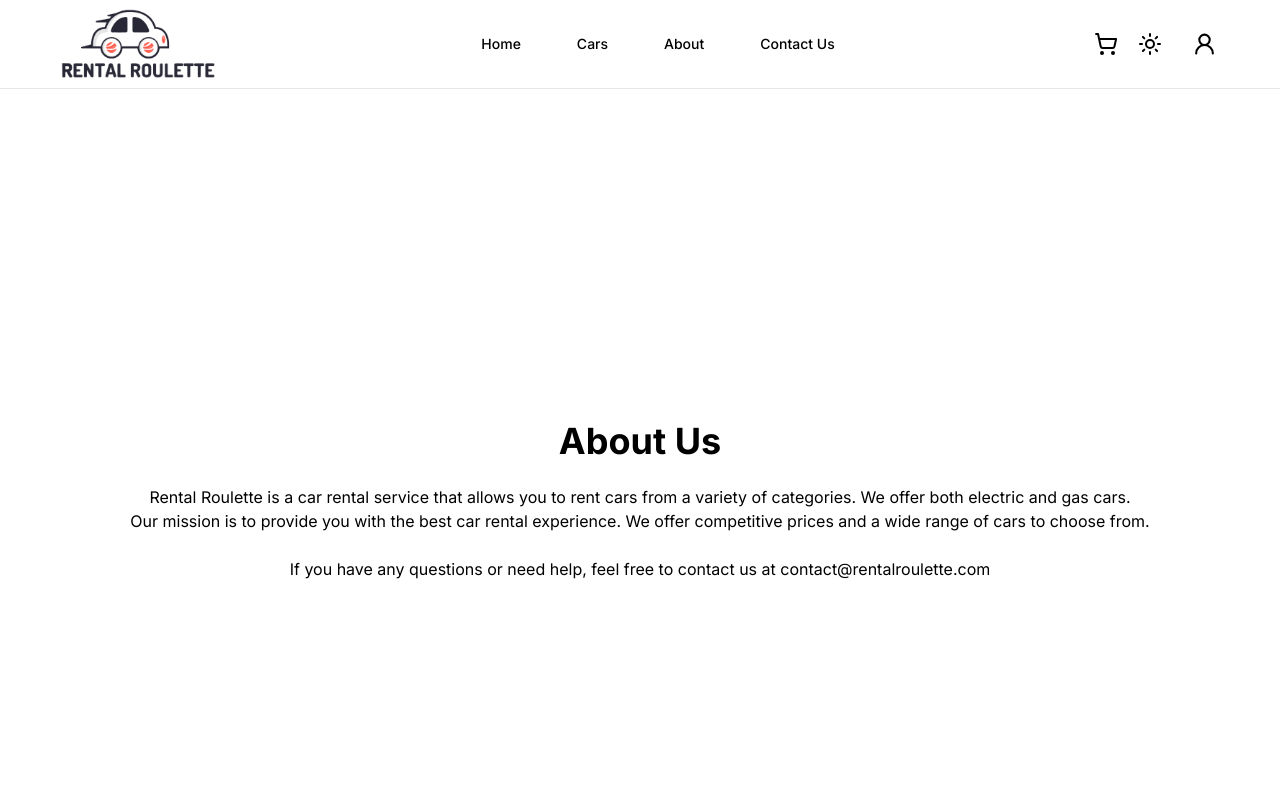
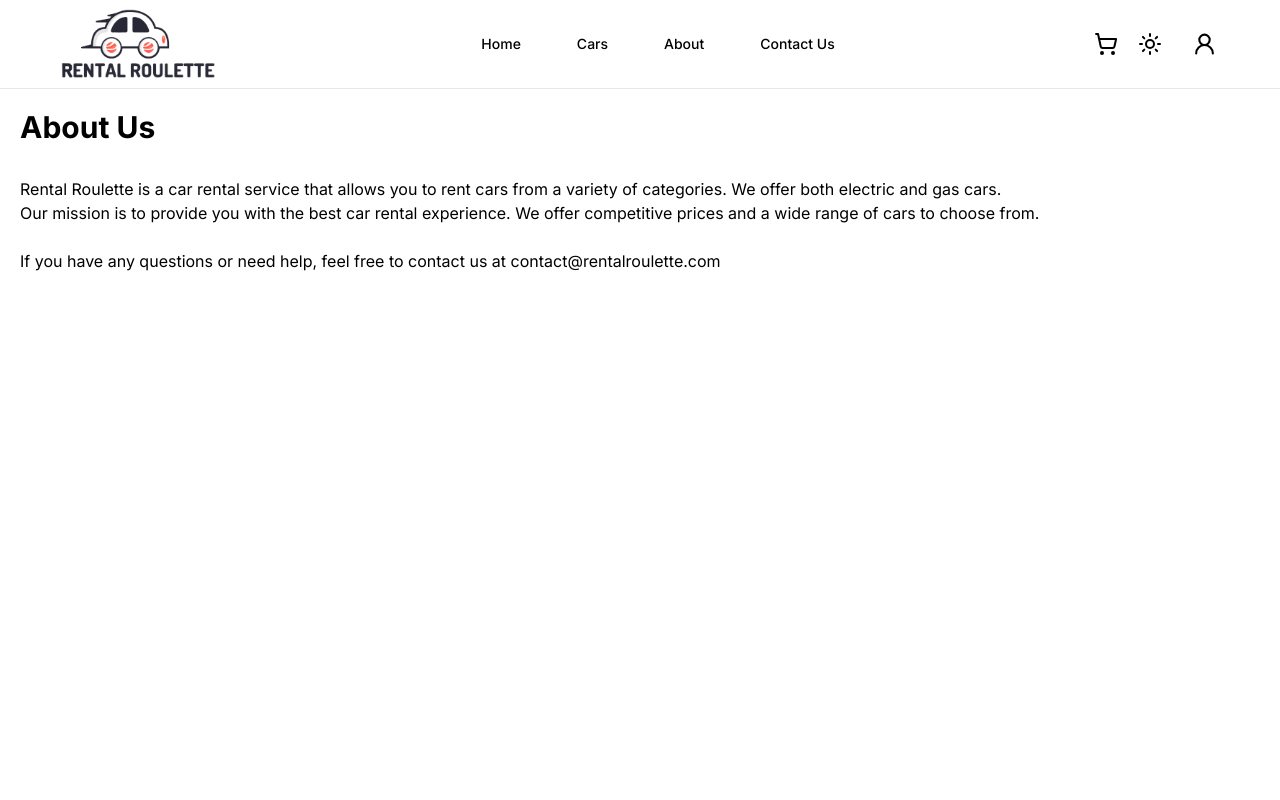
Before and after one commit to viljarh/idata-group10, a Next.js app in the folder frontend/: page /about in a window 1280 px wide. Shown: the top 800 px of the page. Built offline with nearby package versions, Linux system fonts and the light colour scheme.

Commit message:
small changes

```diff
--- a/frontend/app/about/page.tsx
+++ b/frontend/app/about/page.tsx
@@ -2,9 +2,11 @@ import Container from "@/components/ui/Container";
 
 const aboutPage = () => {
   return (
+    <div className="flex flex-col min-h-screen m-5">
+      <div className="flex flex-col h-full w-full justify-center items-center">
         <Container>
-      <div className="w-full h-full flex flex-col justify-center items-center min-h-screen">
-        <h1 className="font-bold text-4xl py-6">About Us</h1>
+          <div className="w-full">
+            <h1 className="font-bold text-3xl mb-8">About Us</h1>
             <p>
               Rental Roulette is a car rental service that allows you to rent cars
               from a variety of categories. We offer both electric and gas cars.
@@ -19,6 +21,8 @@ const aboutPage = () => {
             </p>
           </div>
         </Container>
+      </div>
+    </div>
   );
 };
 
--- a/frontend/app/contact-us/page.tsx
+++ b/frontend/app/contact-us/page.tsx
@@ -10,10 +10,16 @@ const ContactUsPage = () => {
         <title>Contact Us</title>
         <link rel="icon" href="/logo/logo.ico" sizes="any" />
       </Head>
-      <div className="w-full h-full flex flex-col justify-center items-center">
-        <h1 className="font-bold text-3xl mb-8 p-5">Contact Us</h1>
+      <div className="flex flex-col min-h-screen m-5">
+        <div className="flex flex-col h-full w-full justify-center items-center">
+          <Container>
+            <div className="w-full">
+              <h1 className="font-bold text-3xl mb-8">Contact Us</h1>
               <div className="flex flex-col gap-4">
-          <p>If you have any questions or inquiries, please feel free to reach out to us:</p>
+                <p>
+                  If you have any questions or inquiries, please feel free to
+                  reach out to us:
+                </p>
                 <ul>
                   <li>Email: contact@rentalroulette.com</li>
                   <li>Phone: +47 8008135</li>
@@ -22,6 +28,9 @@ const ContactUsPage = () => {
               </div>
             </div>
           </Container>
+        </div>
+      </div>
+    </Container>
   );
 };
 
--- a/frontend/app/dashboard/cart/page.tsx
+++ b/frontend/app/dashboard/cart/page.tsx
@@ -29,7 +29,7 @@ const ShoppingCart = () => {
         <h1 className="font-bold text-4xl">Shopping Cart</h1>
       </div>
 
-      <div className="py-6 px-7">
+      <div className="py-6 px-7 min-h-screen">
         {cartItems.length > 0 ? (
           <div>
             <ul>
--- a/frontend/app/dashboard/orders/page.tsx
+++ b/frontend/app/dashboard/orders/page.tsx
@@ -21,7 +21,7 @@ const orders = () => {
         <h1 className="font-bold text-4xl">My Orders</h1>
       </div>
 
-      <div className="flex-col px-7">
+      <div className="flex-col px-7 min-h-screen">
         {orders.length > 0 ? (
           <ul>
             {orders.map((order) => (
--- a/frontend/app/dashboard/profile/page.tsx
+++ b/frontend/app/dashboard/profile/page.tsx
@@ -25,7 +25,7 @@ const Profile = () => {
         <h1 className="font-bold text-4xl">My Profile</h1>
       </div>
 
-      <div className="py-6 px-7">
+      <div className="py-6 px-7 min-h-screen">
         {profile ? (
           <div>
             <p>Name: {profile.name}</p>
--- a/frontend/components/ui/ProfileButton.tsx
+++ b/frontend/components/ui/ProfileButton.tsx
@@ -18,7 +18,6 @@ const ProfileButton = ({ isLoggedIn }: { isLoggedIn: boolean }) => {
         <DropdownMenuTrigger>
           <Avatar>
             <UserRound size={25} height={40}/>
-           {/* <AvatarFallback>USER</AvatarFallback> */}
           </Avatar>
         </DropdownMenuTrigger>
         <DropdownMenuContent>
```
Lines whose indentation alone changed are shown as unchanged.
